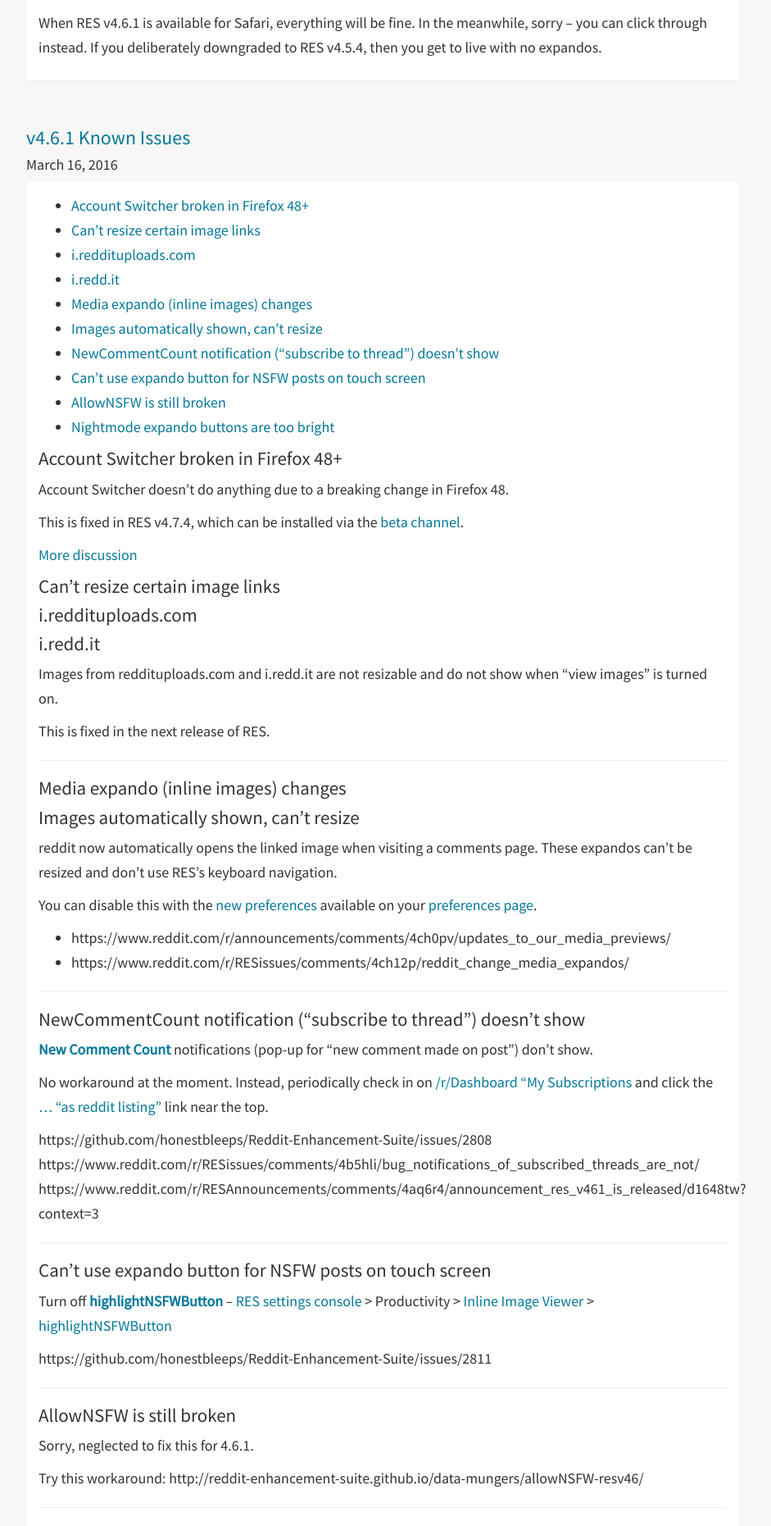
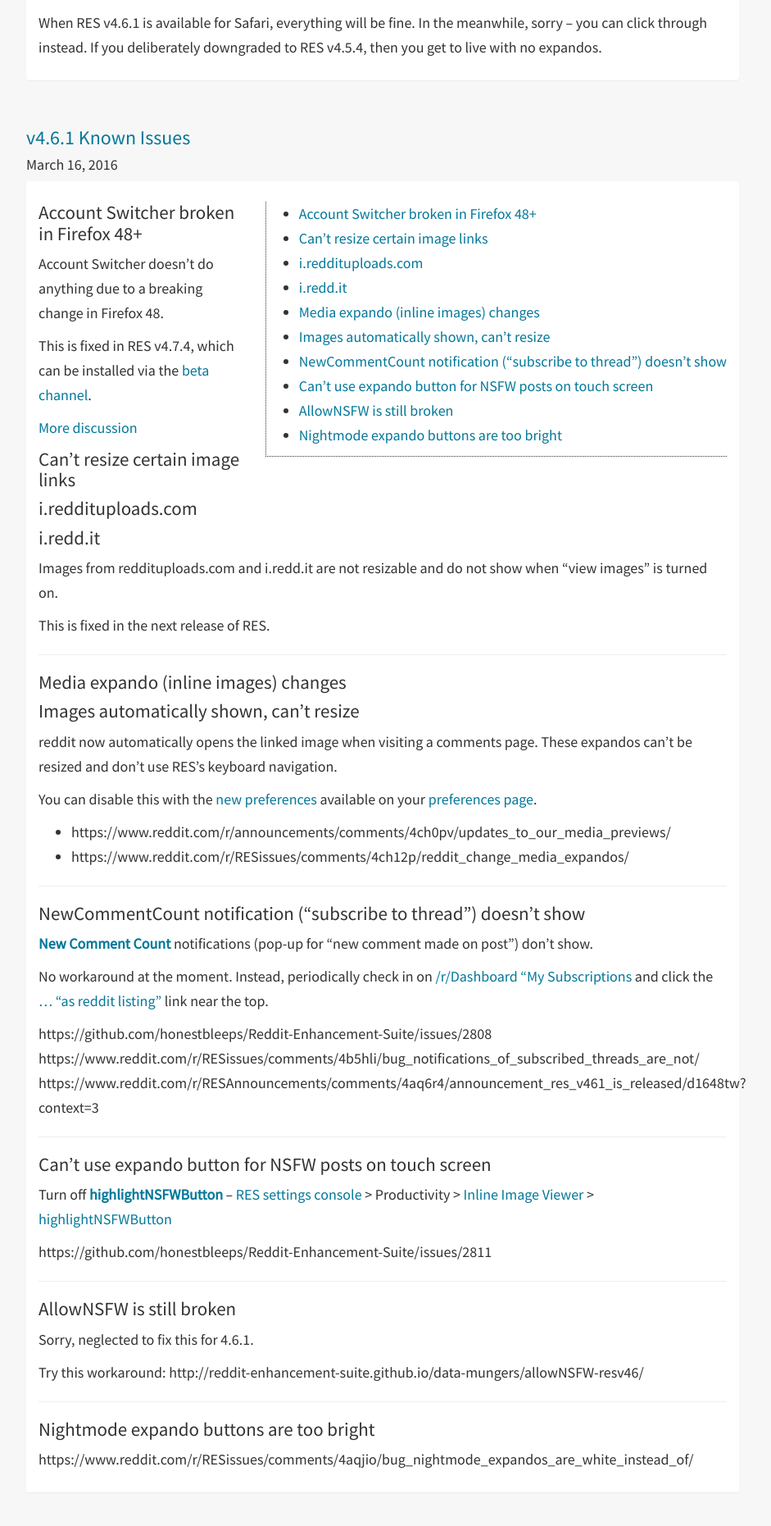
Before and after one commit to Reddit-Enhancement-Suite/Reddit-Enhancement-Suite.github.io, a Jekyll site: the page built from knownissues.html, in a window 1280 px wide. Shown: the part 350-2211 px from the top of the page at 82% size, without its empty margins (173-1114 px from the left). Built offline with Jekyll 4.4.1, drawn with Linux system fonts in a browser that asks for light colours; nearby versions of some CDN libraries.

Commit message:
more stylish table of contents for knownissues pages

```diff
--- a/static/css/main.css
+++ b/static/css/main.css
@@ -204,6 +204,15 @@
   word-spacing: 25px;
 }
 
+#markdown-toc {
+  float: right;
+  margin-left: 20px;
+  margin-bottom: 20px;
+  padding-bottom: 10px;
+  border-left: 1px #333 dotted;
+  border-bottom: 1px #333 dotted;
+}
+
 /* Footer
 -------------------------------------------------- */
 
```
